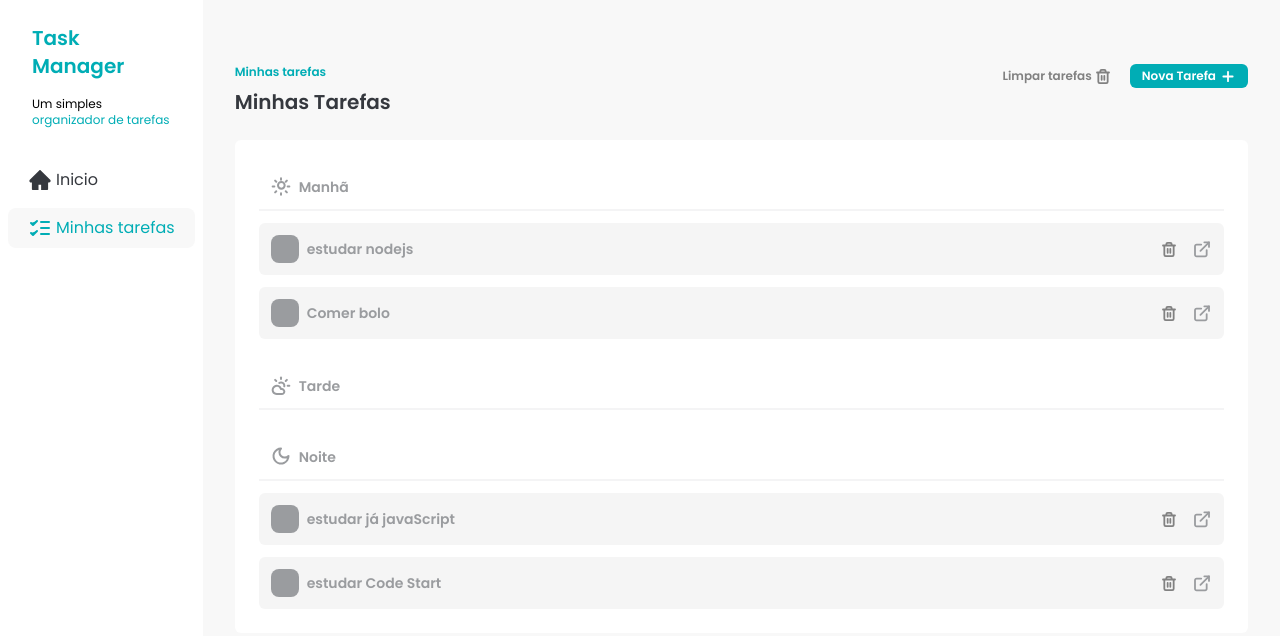
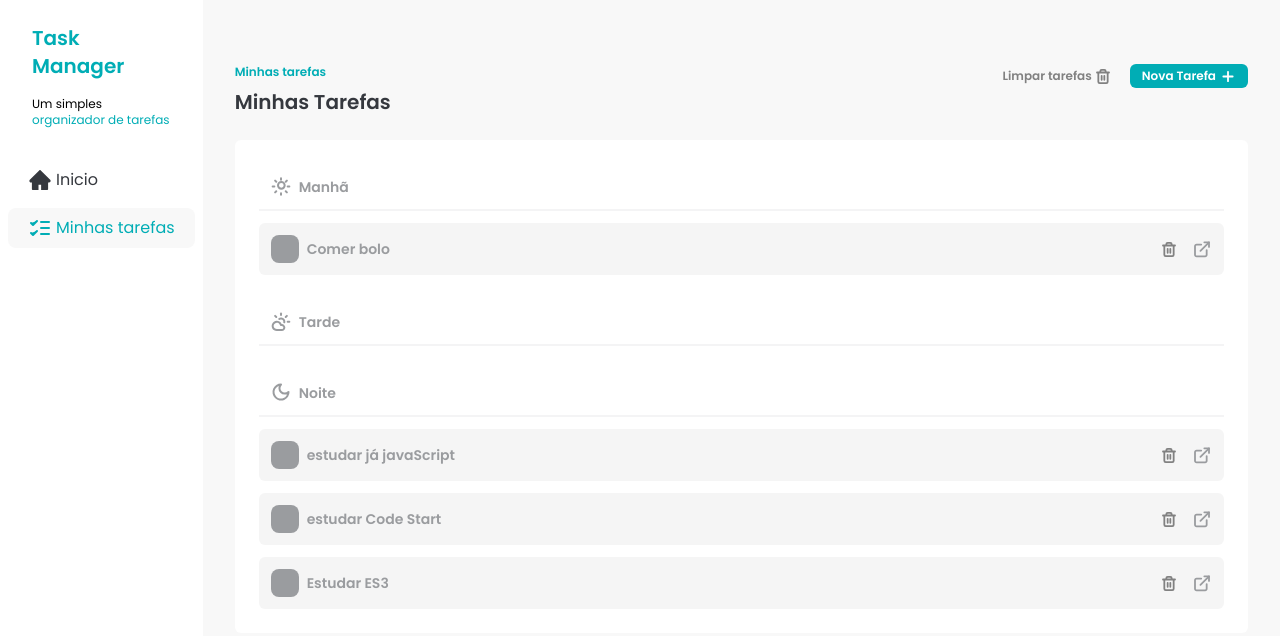
Before and after one commit to Alessandro-Vieira77/fsc-task-manager-, a React (Vite) app: page / in a window 1280 px wide. Shown: the top 636 px of the page. Built offline with nearby package versions, Linux system fonts and the light colour scheme; data requests are answered from the project's data file.

Commit message:
feat:  add delete to DatailsTasks

```diff
--- a/db.json
+++ b/db.json
@@ -15,18 +15,18 @@
       "status": "not_started"
     },
     {
-      "id": "dc751cdb-47c1-49e4-998f-277560262e05",
-      "title": "estudar nodejs",
-      "description": "export and import",
-      "time": "morning",
-      "status": "not_started"
-    },
-    {
       "id": "7c05dd51-0b4d-4020-aba1-73093d2bc164",
       "title": "Comer bolo",
       "description": "um bolo de laranja no domingo ",
       "time": "morning",
       "status": "not_started"
+    },
+    {
+      "id": "c33df8df-c49e-4e13-b0e1-7d3d8ec07624",
+      "title": "Estudar ES3",
+      "description": "AWS",
+      "time": "night",
+      "status": "not_started"
     }
   ]
 }
--- a/src/pages/DatailsTasks.jsx
+++ b/src/pages/DatailsTasks.jsx
@@ -1,6 +1,7 @@
 /* eslint-disable react/jsx-no-undef */
 import { func } from "prop-types";
 import { useEffect, useState } from "react";
+import { toast } from "react-hot-toast";
 import { useParams } from "react-router-dom";
 import { useNavigate } from "react-router-dom";
 
@@ -33,6 +34,20 @@ const DetailsTasks = () => {
     return <div>Carregando...</div>;
   }
 
+  const handleDeleteTask = async () => {
+    const respoonse = await fetch(`http://localhost:3000/tasks/${taskId}`, {
+      method: "DELETE",
+    });
+
+    if (!respoonse.ok) {
+      toast.error("Erro ao deletar a tarefa!");
+      throw new Error("erro ao deltar a tarefa ");
+    } else {
+      navigate("/");
+      toast.success("Tarefa deletada com sucesso!");
+    }
+  };
+
   return (
     <div className="flex w-full">
       <Sidebar />
@@ -57,16 +72,16 @@ const DetailsTasks = () => {
             <h1 className="text-xl font-bold text-brand-dark-blue">
               {tasks?.title}
             </h1>
-            <Button color="danger">
+            <Button onClick={handleDeleteTask} color="danger">
               <IconTrash /> Deletar Tarefa
             </Button>
           </div>
         </div>
 
         <div className="w-full space-y-6 rounded-md bg-brand-white p-6">
-          <Input title="Título" defaultvalue={tasks?.title} />
+          <Input title="Título" defaultValue={tasks?.title} />
           <div>
-            <TimeSelect label="Hórario" defaultValue={tasks?.time} />
+            <TimeSelect label="Hórario" value={tasks?.time} />
           </div>
           <Input title="Descrição" defaultValue={tasks?.description} />
         </div>
```
